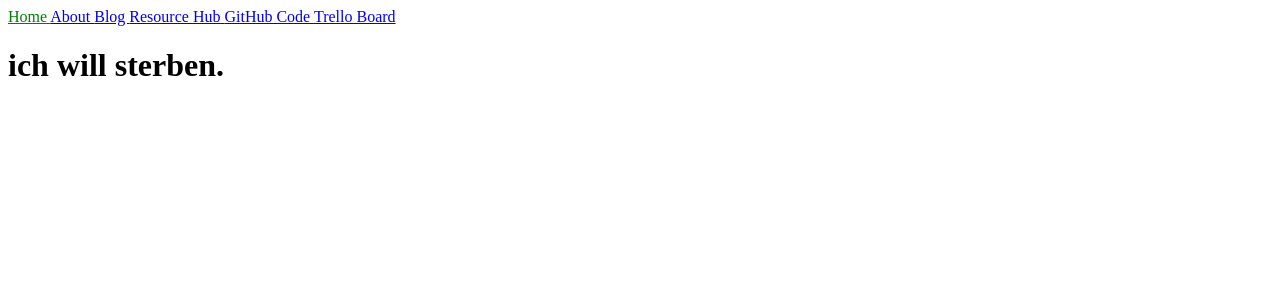
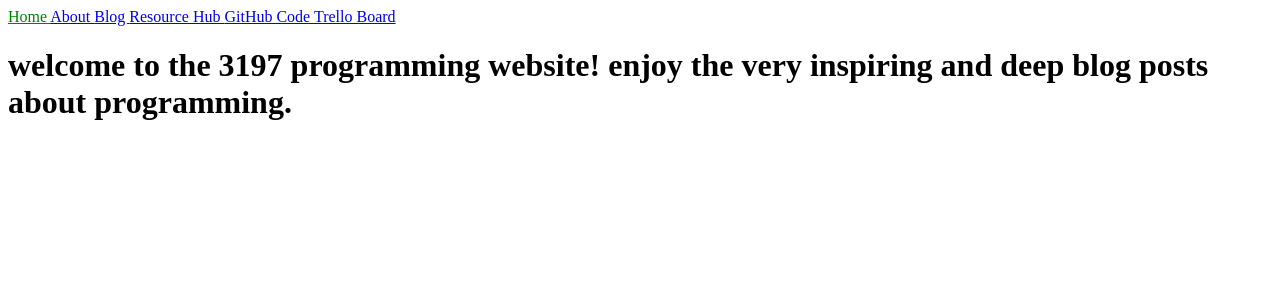
Before and after one commit to frc3197/frc3197.github.io, a Jekyll site: the page built from index.html, in a window 1280 px wide. Shown: the top 300 px of the page. Built offline with Jekyll 4.4.1, drawn with Linux system fonts in a browser that asks for light colours.

Commit message:
Update index.html

```diff
--- a/index.html
+++ b/index.html
@@ -2,4 +2,4 @@
 layout: default
 title: FRC 3197 Coding Team
 ---
-<h1>{{ "Ich will sterben." | downcase }}</h1>
+<h1>{{ "Welcome to the 3197 Programming website! Enjoy the very inspiring and deep blog posts about programming." | downcase }}</h1>
```
